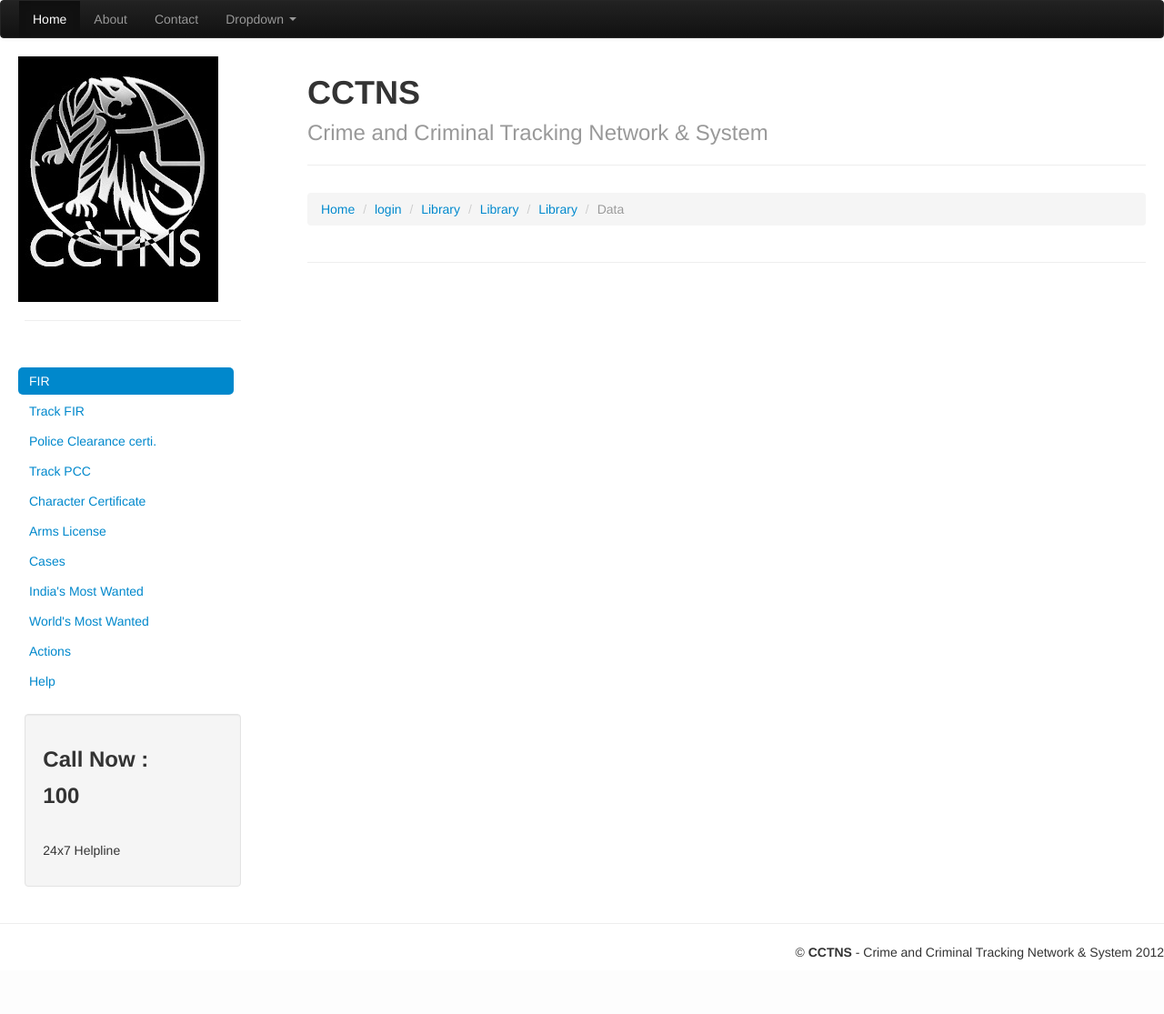
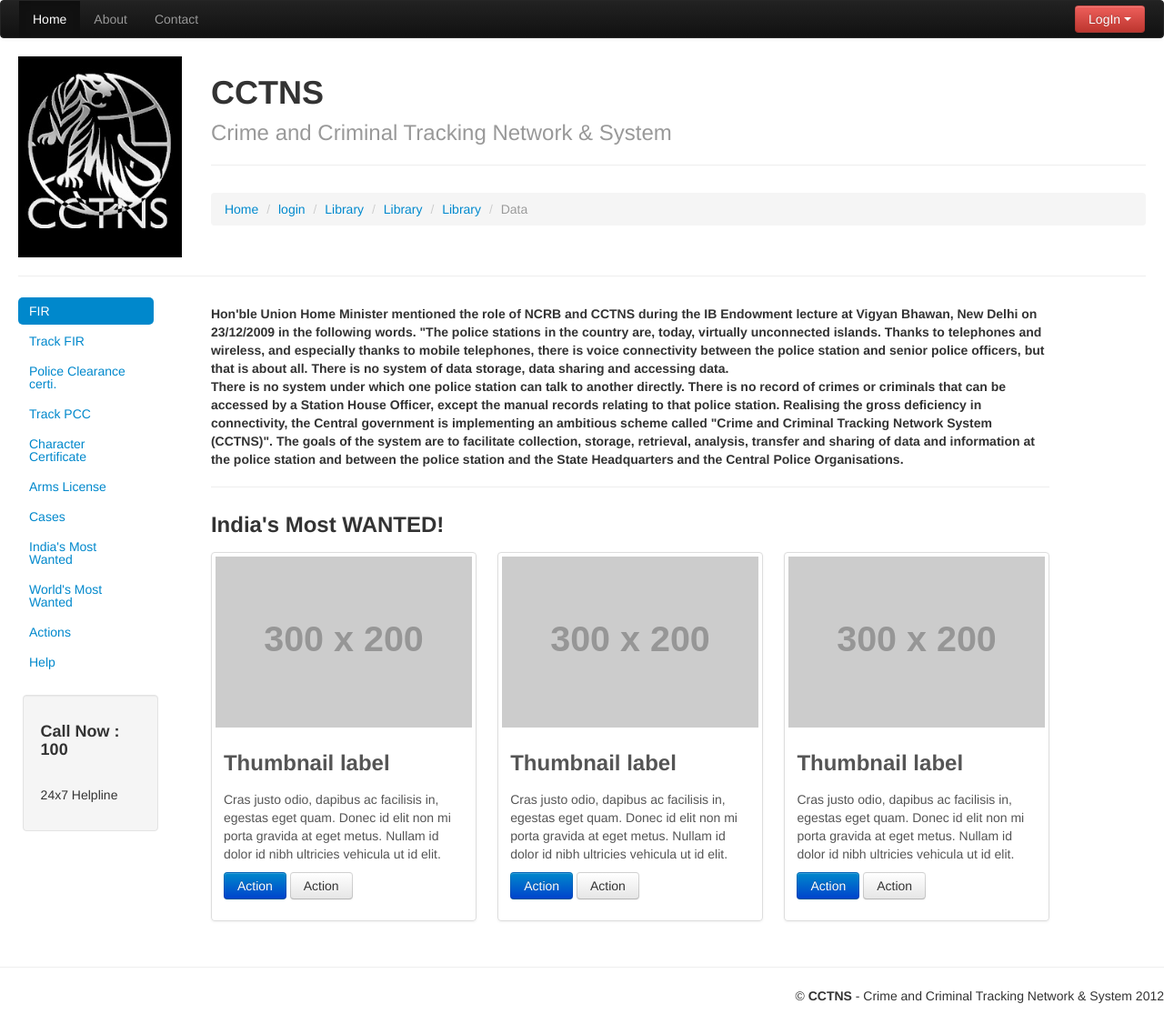
Before and after one commit to cctns/CCTNS, a CodeIgniter app: page / in a window 1280 px wide. Shown: the whole page at 91% size. Before the commit the page ends 1055 px from the top, so only its background shows below. Run offline with CodeIgniter, Linux system fonts and the light colour scheme; grey boxes labelled with a size stand in for pictures from a placeholder-image service; some libraries are stand-ins or nearby versions.

Commit message:
layout set

```diff
--- a/application/controllers/cctns.php
+++ b/application/controllers/cctns.php
@@ -11,23 +11,18 @@
 	}
 	function layout($page)
 	{
-		// $pg=$page;
 
-		// echo "hello";
-		// die;
 
 		$this->load->view('templates/header');
 		$this->load->view('templates/sidebar');
-		// $this->load->view($page);
+		$this->load->view($page);
 		$this->load->view('templates/footer');
 
 	}
 
 	function index()
 	{
-// echo "hello";
-// 		die;
-		// echo base_url();
+
 		// if (!$this->tank_auth->is_logged_in()) {
 		// 	redirect('/auth/login/');
 
@@ -36,8 +31,13 @@
 		// 	$data['username']	= $this->tank_auth->get_username();
 		// 	$this->load->view('welcome', $data);
 		// }
-		$page="layout";
+		$page="pages/index";
 		$this->layout($page);
+
+	}
+	function login(){
+		$bseurl=site_url();
+		$this->load->view($bseurl.'/auth/login');
 	}
 }
 
--- /dev/null
+++ b/application/views/pages/index.php
@@ -0,0 +1,52 @@
+  <div class="span9">
+       <p><h5>Hon'ble Union Home Minister mentioned the role of NCRB and CCTNS during the IB Endowment lecture at Vigyan
+        Bhawan, New Delhi on 23/12/2009 in the following words. "The police stations in the country are, today,
+        virtually unconnected islands. Thanks to telephones and wireless, and especially thanks to mobile telephones,
+        there is voice connectivity between the police station and senior police officers, but that is about all.
+        There is no system of data storage, data sharing and accessing data.<br>
+        There is no system under which one police station can talk to another directly. There is no record of crimes or
+        criminals that can be accessed by a Station House Officer,
+        except the manual records relating to that police station.
+        Realising the gross deficiency in connectivity, the Central government
+        is implementing an ambitious scheme called "Crime and Criminal Tracking Network System (CCTNS)".
+        The goals of the system are to facilitate collection, storage, retrieval, analysis, transfer and sharing of
+        data and information at the police station and between the police station and the State Headquarters and the
+        Central Police Organisations.</h5></p>
+        <hr>
+
+
+    <h3>India's Most WANTED!</h3>
+    <ul class="thumbnails ">
+      <li class="span4 ">
+        <div class="thumbnail">
+          <img src="http://placehold.it/300x200" alt="">
+          <div class="caption">
+            <h3>Thumbnail label</h3>
+            <p>Cras justo odio, dapibus ac facilisis in, egestas eget quam. Donec id elit non mi porta gravida at eget metus. Nullam id dolor id nibh ultricies vehicula ut id elit.</p>
+            <p><a href="#" class="btn btn-primary">Action</a> <a href="#" class="btn">Action</a></p>
+          </div>
+        </div>
+      </li>
+      <li class="span4">
+        <div class="thumbnail">
+          <img src="http://placehold.it/300x200" alt="">
+          <div class="caption">
+            <h3>Thumbnail label</h3>
+            <p>Cras justo odio, dapibus ac facilisis in, egestas eget quam. Donec id elit non mi porta gravida at eget metus. Nullam id dolor id nibh ultricies vehicula ut id elit.</p>
+            <p><a href="#" class="btn btn-primary">Action</a> <a href="#" class="btn">Action</a></p>
+          </div>
+        </div>
+      </li>
+      <li class="span4">
+        <div class="thumbnail">
+          <img src="http://placehold.it/300x200" alt="">
+          <div class="caption">
+            <h3>Thumbnail label</h3>
+            <p>Cras justo odio, dapibus ac facilisis in, egestas eget quam. Donec id elit non mi porta gravida at eget metus. Nullam id dolor id nibh ultricies vehicula ut id elit.</p>
+            <p><a href="#" class="btn btn-primary">Action</a> <a href="#" class="btn">Action</a></p>
+          </div>
+        </div>
+      </li>
+    </ul>
+  </div><!-- span9-->
+</div><!-- row-fluid started in sidebar -->
--- /dev/null
+++ b/application/views/pages/new_page.php
@@ -0,0 +1,5 @@
+<div class="span10">
+
+<h1>This is a new page file  :)) </h1>
+
+</div><!-- row-fluid started in sidebar -->
--- a/application/views/templates/footer.php
+++ b/application/views/templates/footer.php
@@ -1,3 +1,4 @@
+        </div><!-- container-fluid -->
         <hr>
         <footer class="pull-right">
             <p>&copy; <b>CCTNS</b> - Crime and Criminal Tracking Network & System 2012</p>
--- a/application/views/templates/header.php
+++ b/application/views/templates/header.php
@@ -46,36 +46,31 @@
 		              <li class="active"><a href="#">Home</a></li>
 		              <li><a href="#about">About</a></li>
 		              <li><a href="#contact">Contact</a></li>
-		              <li class="dropdown">
-		                <a href="#" class="dropdown-toggle" data-toggle="dropdown">Dropdown <b class="caret"></b></a>
-		                <ul class="dropdown-menu span4">
-		                  <form class="navbar-form ">
-				              <li><input class="span3" type="text" placeholder="Email"></li>
-				              <br>
-				              <li><input class="span3" type="password" placeholder="Password"></li>
-				              <br>
-				              <li><button type="submit" class="btn">Sign in</button></li>
-		            		</form>
+
 		            </ul>
-		              </li>
+		            <div class="btn-group pull-right">
+		                <button class="btn btn-danger dropdown-toggle" data-toggle="dropdown">LogIn <span class="caret"></span></button>
+		                <ul class="dropdown-menu">
+		                  <li><a href="<?php echo site_url(); ?>/auth ">User</a></li>
+		                  <li class="divider"></li>
+		                  <li><a href="#">Official</a></li>
 		                </ul>
+              		</div><!-- /btn-group -->
 	            </div><!--/.nav-collapse -->
 	        </div>
 	      </div>
 	    </div>
 	    <!-- Main hero unit for a primary marketing message or call to action -->
-      <div class="container-fluid">
-      	<div class="row-fluid">
-      		<div class="span3">
+    	<div class="container-fluid"><!--ends in footer-->
+	      	<div class="row-fluid"><!--Header row fluid-->
+	      		<div class="span2">
 		          <img src="<?php echo base_url()?>_assets/bootstrap/img/tlogo.jpg">
-	          <hr class="span10">
 		        </div>
-      		<div class=" span9 ">
+	      		<div class=" span10 pull-right">
 	        		<div class="page-header">
 	          			<h1> CCTNS <br><small>Crime and Criminal Tracking Network & System</small></h1>
 	        		</div>
-        	</div>
-        	<ul class="breadcrumb span9">
+	        		<ul class="breadcrumb">
 			            <li><a href="#">Home</a> <span class="divider">/</span></li>
 			            <li><a href="<?php echo site_url();?>/auth/login">login</a> <span class="divider">/</span></li>
 			            <li><a href="#">Library</a> <span class="divider">/</span></li>
@@ -83,5 +78,6 @@
 			            <li><a href="#">Library</a> <span class="divider">/</span></li>
 			            <li class="active">Data</li>
 	          		</ul>
-           <hr class="span9">
 	        	</div>
+	        </div><!--Header row fluid end-->
+	        <hr>
--- a/application/views/templates/sidebar.php
+++ b/application/views/templates/sidebar.php
@@ -1,6 +1,6 @@
 
-        <div class="row-fluid ">
-        	<div class="span3">
+        <div class="row-fluid "><!--ends in the page-->
+        	<div class="span2">
 	        	<div class="span10">
 			        <ul class=" nav nav-pills nav-stacked">
 					  <li class="active"><a href="#">FIR</a></li>
@@ -17,8 +17,6 @@
 					</ul>
 				</div>
 				<div class="span10 well">
-					<p><h3>Call Now :<br>100</h3><br>24x7 Helpline</p>
+					<p><h4>Call Now :<br>100</h4><br>24x7 Helpline</p>
 	        	</div>
 	        </div>
-        </div>
-    </div>
```
Also changed, not shown: application/controllers/auth.php (+4 -8 lines), application/views/templates/index.php (added, +37 -0 lines). Lines whose indentation alone changed are shown as unchanged.
